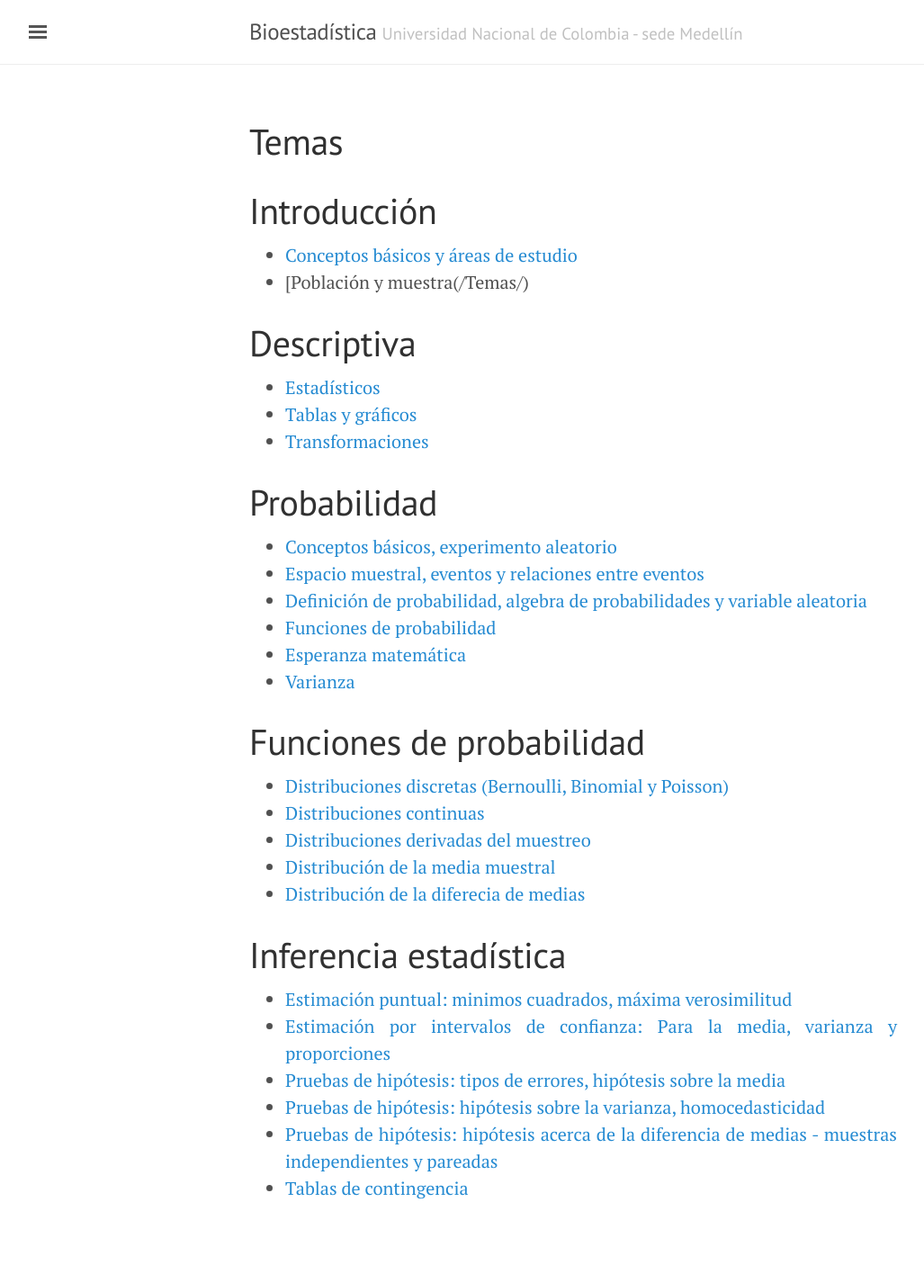
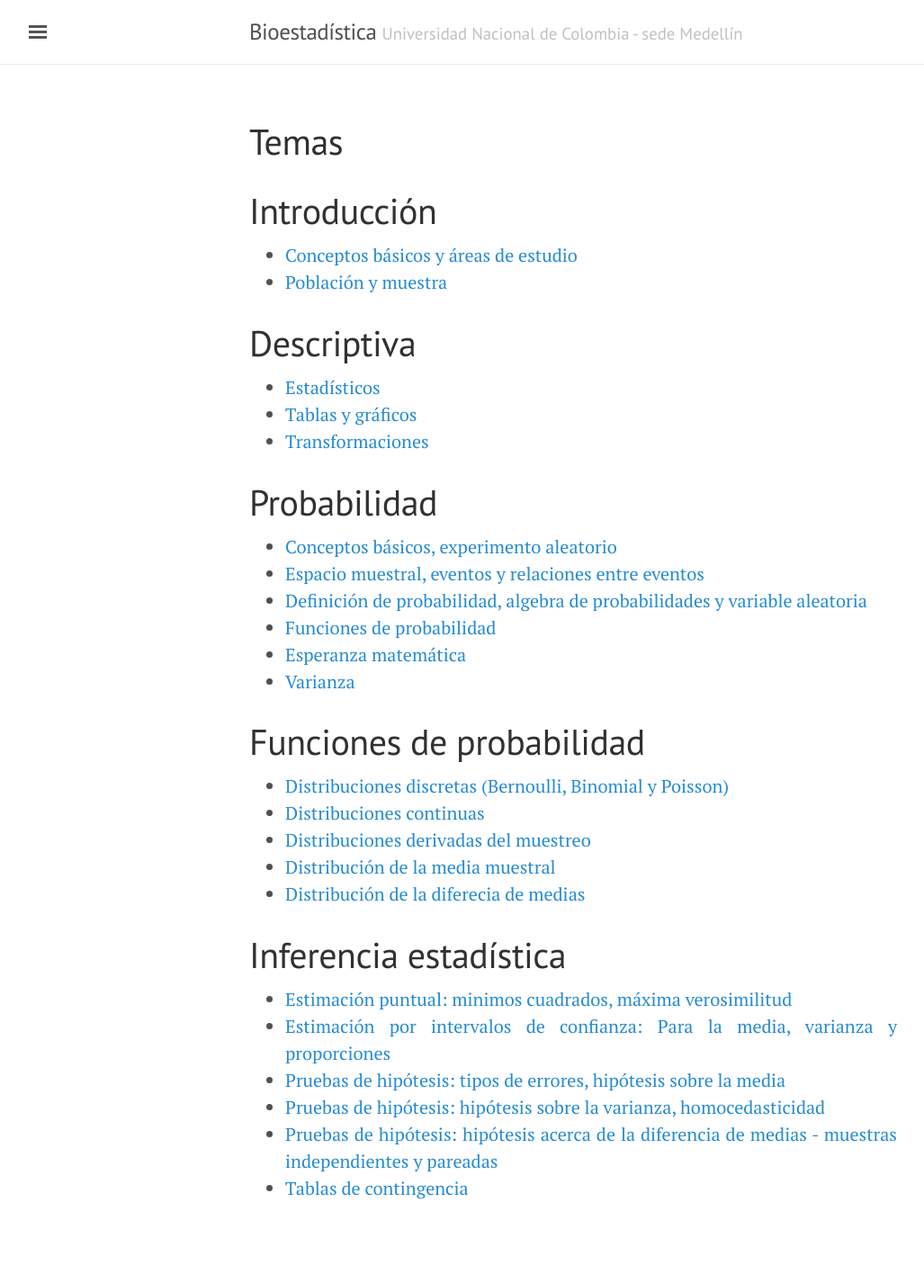
Before and after one commit to Ale-j/bioestadistica.github.io, a Jekyll site: the page built from 2Temas.md, in a window 1280 px wide. Shown: the whole page at 90% size, without its empty margins (3-1030 px from the left). Built offline with Jekyll 4.4.1, drawn with Linux system fonts in a browser that asks for light colours.

Commit message:
corrección

```diff
--- a/2Temas.md
+++ b/2Temas.md
@@ -5,7 +5,7 @@ title: Temas
 
 # Introducción
 - [Conceptos básicos y áreas de estudio](/Temas/1_Introduccion.html)
-- [Población y muestra(/Temas/)
+- [Población y muestra](/Temas/)
 
 # Descriptiva
 - [Estadísticos](/Temas/)
```
